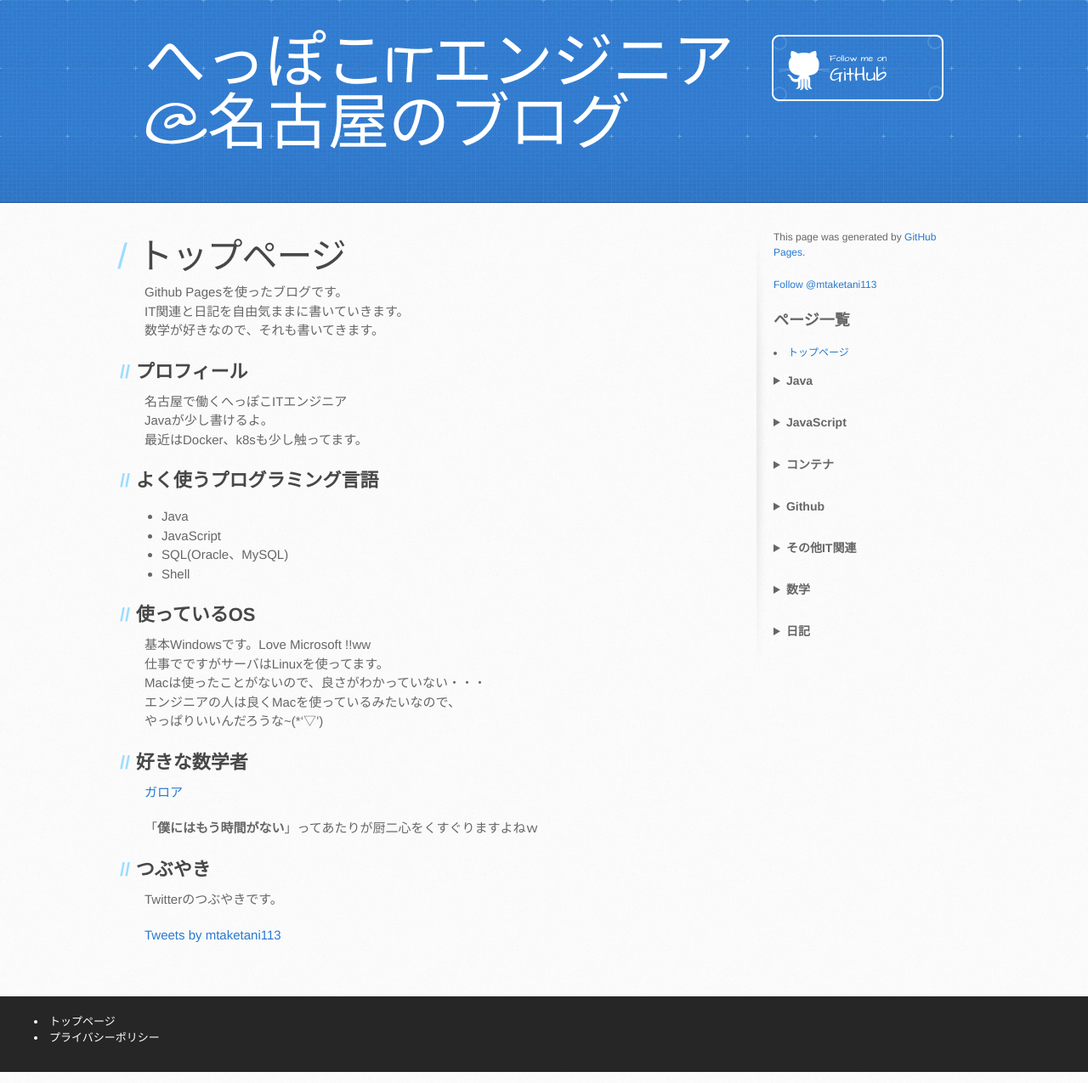
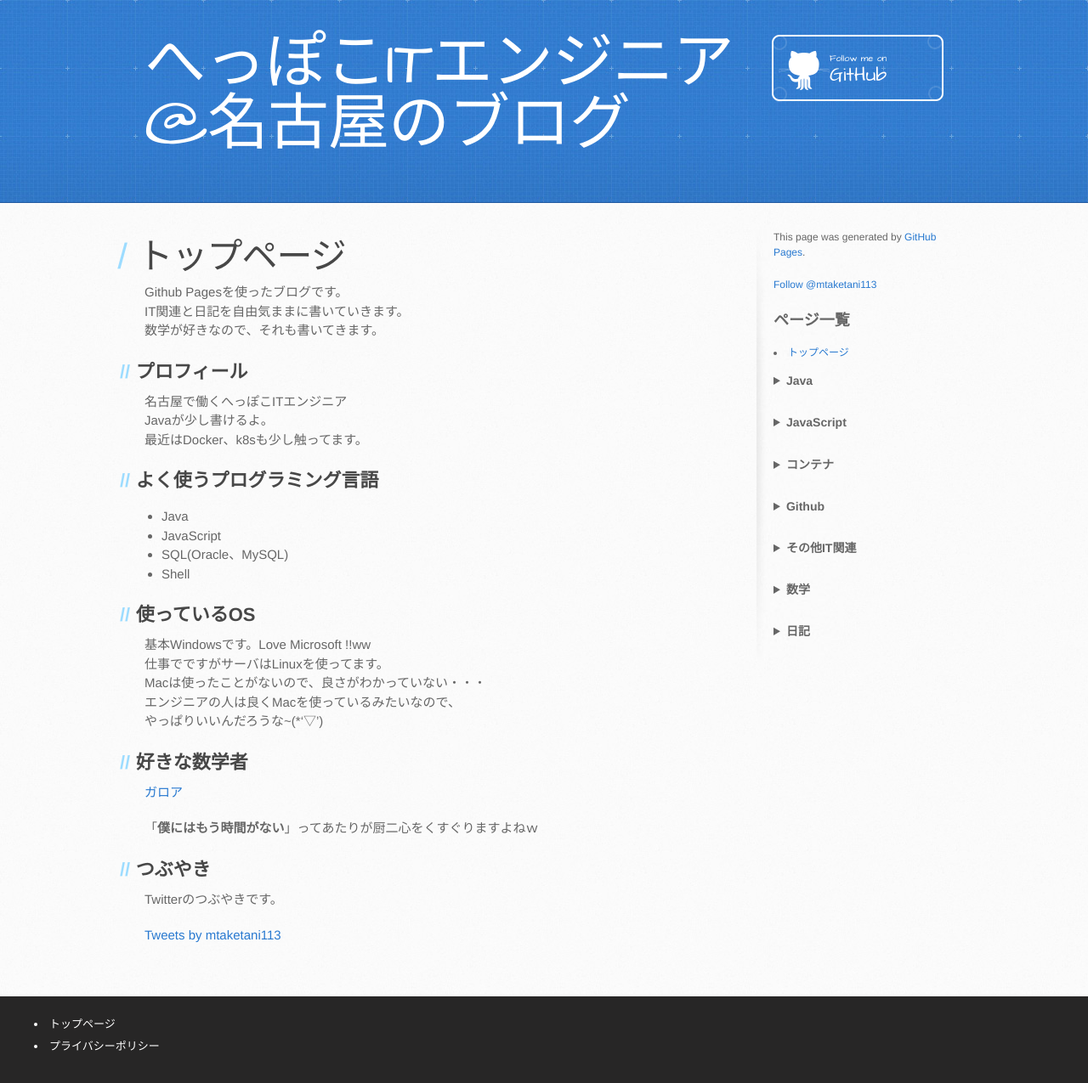
Before and after one commit to mtaketani113/mtaketani113.github.io, a Jekyll site: the page built from index.md, in a window 1280 px wide. Shown: the whole page at 85% size. Built offline with Jekyll 4.4.1, drawn with Linux system fonts in a browser that asks for light colours; comment, search, counter and statistics services are not loaded; the repository's description, which GitHub fills in, is left out.

Commit message:
幅を確保

```diff
--- a/_sass/jekyll-theme-architect.scss
+++ b/_sass/jekyll-theme-architect.scss
@@ -357,6 +357,10 @@ footer a:hover {
   color: rgb(214, 200, 200);
 }
 
+footer li {
+  line-height: 2.0;
+}
+
 /* MISC */
 .clearfix:after {
   display: block;
```
